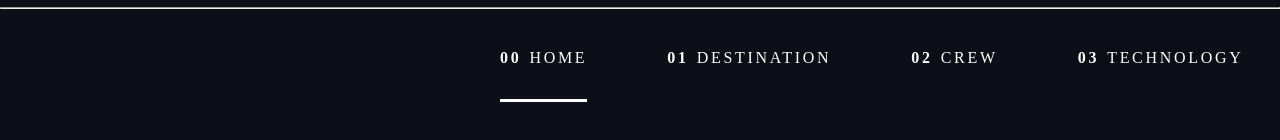
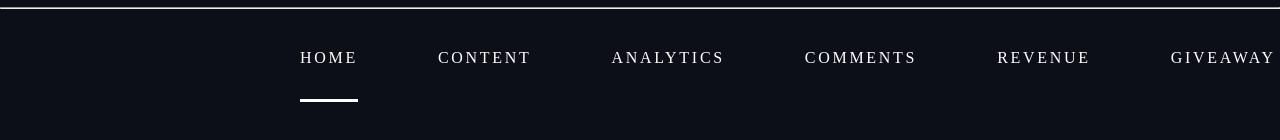
Before and after one commit to soumik-saha/YouTube-Channel-Management, a plain HTML site: page index.html in a window 1280 px wide. Shown: the part 106-246 px from the top of the page. Drawn offline with Linux system fonts and the light colour scheme; a web font is replaced by a local one.

Commit message:
Updated index.html

```diff
--- a/index.html
+++ b/index.html
@@ -32,32 +32,45 @@
       <nav>
         <ul
           class="primary-navigation underline-indicators flex"
-          style="padding-left: 500px"
+          style="padding-inline: 300px"
         >
           <li class="active">
             <a class="uppercase text-white letter-spacing-2" href="index.html"
-              ><span>00</span>Home</a
+              >Home</a
             >
           </li>
           <li>
             <a
               class="uppercase text-white letter-spacing-2"
               href="destination.html"
-              ><span>01</span>Destination</a
+              >Content</a
             >
           </li>
           <li>
             <a class="uppercase text-white letter-spacing-2" href="crew.html"
-              ><span>02</span>Crew</a
+              >Analytics</a
             >
           </li>
           <li>
             <a
               class="uppercase text-white letter-spacing-2"
               href="technology.html"
-              ><span>03</span>Technology</a
+              >Comments</a
             >
           </li>
+          <li>
+            <a
+              class="uppercase text-white letter-spacing-2"
+              href="destination.html"
+              >Revenue</a
+            >
+          </li>
+          <li>
+            <a class="uppercase text-white letter-spacing-2" href="crew.html"
+              >Giveaway</a
+            >
+          </li>
+
         </ul>
       </nav>
     </nav>
```
